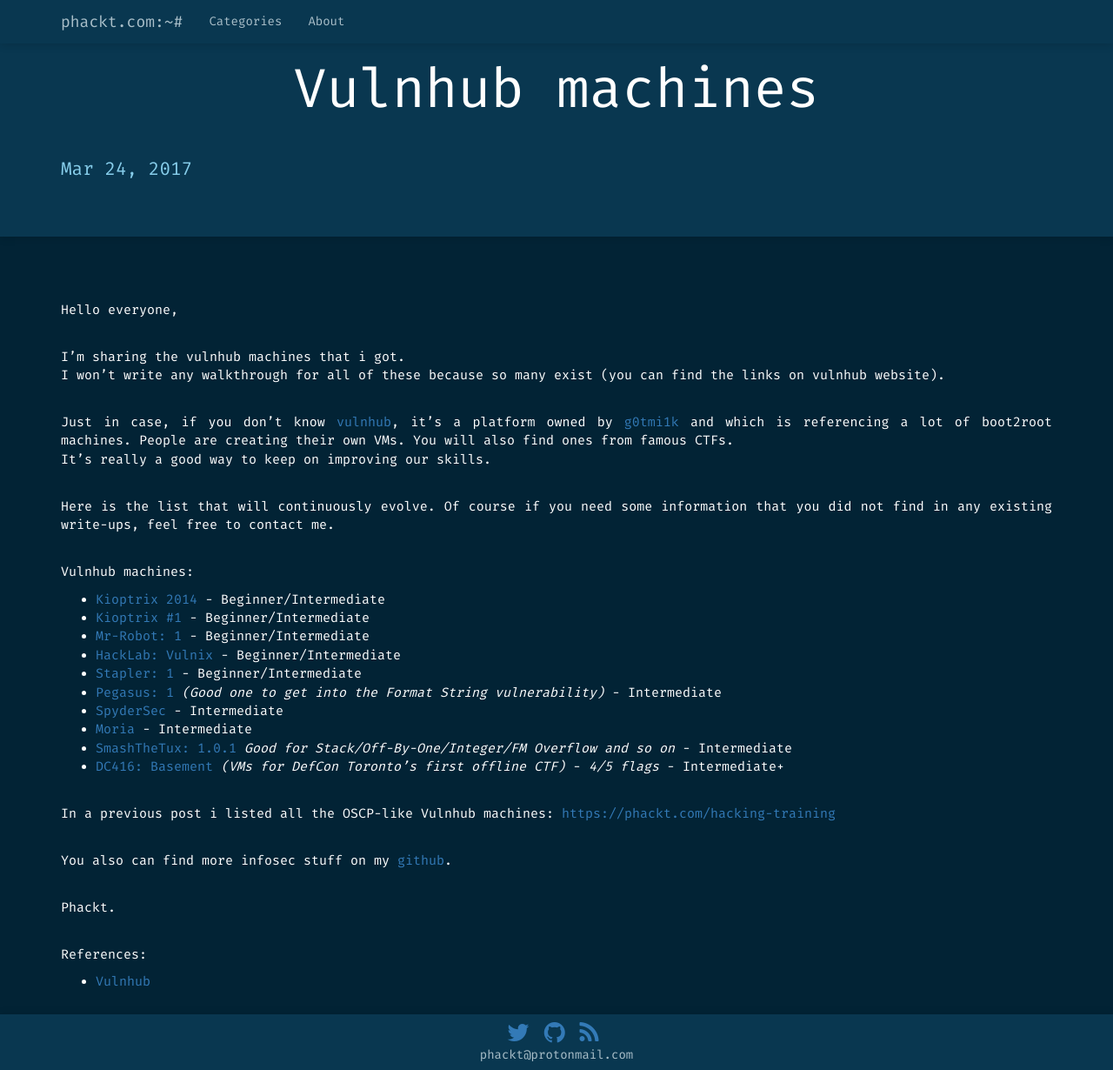
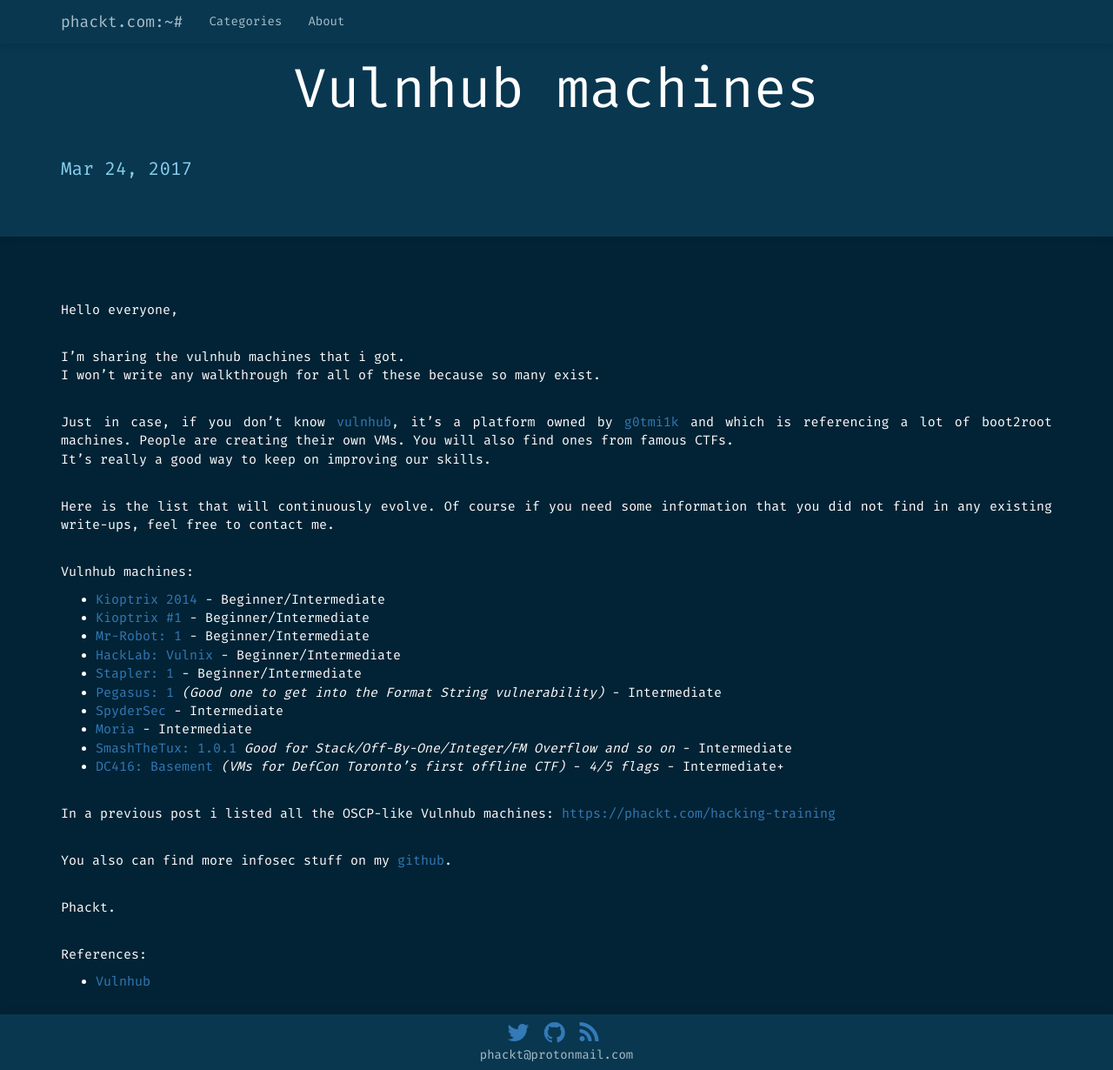
Before and after one commit to phackt/phackt.github.io, a Jekyll site: the page built from _posts/2017-03-24-vulnhub-machines.markdown, in a window 1280 px wide and 1230 px high. Shown: the whole window at 87% size. Built offline with Jekyll 4.4.1, drawn with Linux system fonts in a browser that asks for light colours; nearby versions of some CDN libraries; some web fonts are replaced; comment, search, counter and statistics services are not loaded.

Commit message:
add vulnhub post

```diff
--- a/_posts/2017-03-24-vulnhub-machines.markdown
+++ b/_posts/2017-03-24-vulnhub-machines.markdown
@@ -8,7 +8,7 @@ categories: ctf
 Hello everyone,
 
 I'm sharing the vulnhub machines that i got.
-I won't write any walkthrough for all of these because so many exist (you can find the links on vulnhub website).
+I won't write any walkthrough for all of these because so many exist.
 
 Just in case, if you don't know [vulnhub](https://www.vulnhub.com/), it's a platform owned by [g0tmi1k](https://twitter.com/g0tmi1k) and which is referencing a lot of boot2root machines. People are creating their own VMs. You will also find ones from famous CTFs.
 It's really a good way to keep on improving our skills.
```
